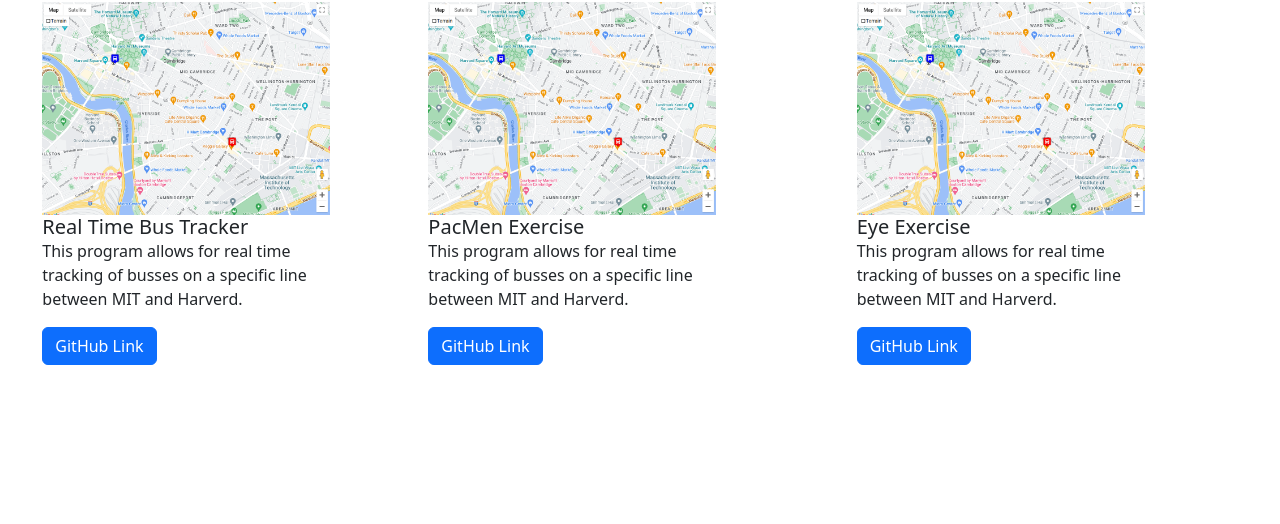
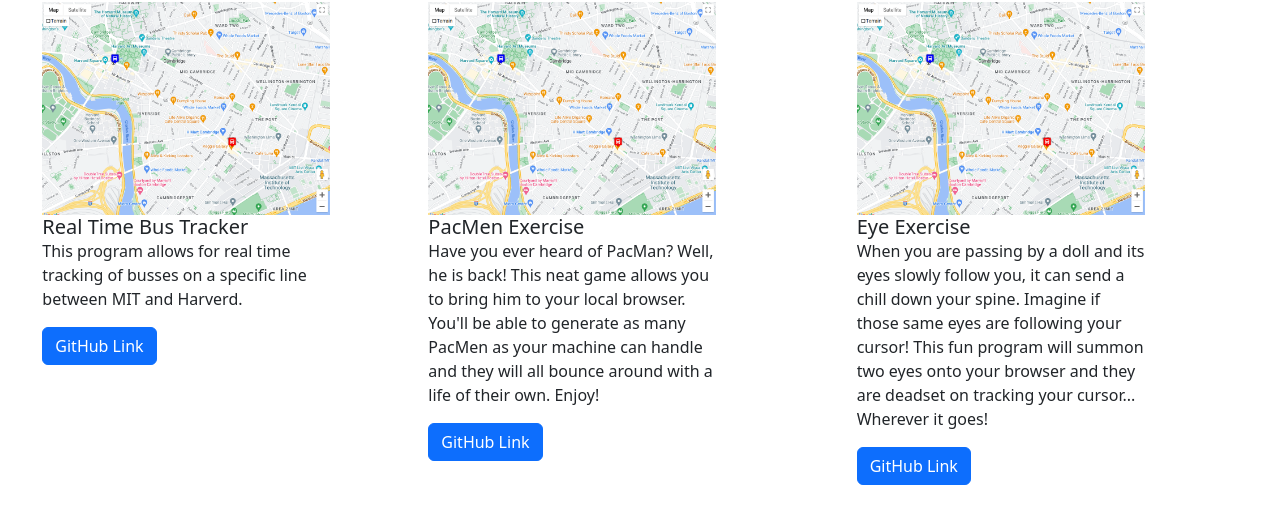
Before and after one commit to brianlinhares/My-Portfolio-Project, a plain HTML site: page projects.html in a window 1280 px wide. Shown: the part 90-614 px from the top of the page. Drawn offline with nearby package versions, Linux system fonts and the light colour scheme.

Commit message:
project descriptions

```diff
--- a/projects.html
+++ b/projects.html
@@ -49,7 +49,7 @@
           <img src="/My-Portfolio-Project/BusTracker.png" class="card-img-top" alt="Profile Picture">
           <div class="card-body">
             <h5 class="card-title">PacMen Exercise</h5>
-            <p class="card-text">This program allows for real time tracking of busses on a specific line between MIT and Harverd.
+            <p class="card-text">Have you ever heard of PacMan? Well, he is back! This neat game allows you to bring him to your local browser. You'll be able to generate as many PacMen as your machine can handle and they will all bounce around with a life of their own. Enjoy!
             </p>
             <a href="https://github.com/brianlinhares/PacMen_Exercise.git" class="btn btn-primary">GitHub Link</a>
           </div>
@@ -61,7 +61,7 @@
           <img src="/My-Portfolio-Project/BusTracker.png" class="card-img-top" alt="Profile Picture">
           <div class="card-body">
             <h5 class="card-title">Eye Exercise</h5>
-            <p class="card-text">This program allows for real time tracking of busses on a specific line between MIT and Harverd.
+            <p class="card-text">When you are passing by a doll and its eyes slowly follow you, it can send a chill down your spine. Imagine if those same eyes are following your cursor! This fun program will summon two eyes onto your browser and they are deadset on tracking your cursor... Wherever it goes!
             </p>
             <a href="https://github.com/brianlinhares/Eye_Exercise.git" class="btn btn-primary">GitHub Link</a>
           </div>
```
